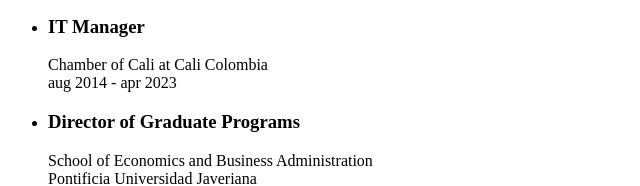
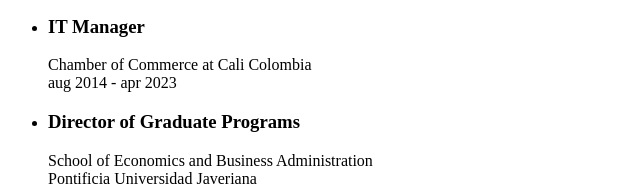
Before and after one commit to AndresMessaD/myResume, a plain HTML site: page index.html in a window 1280 px wide. Shown: the part 726-912 px from the top of the page, 0-640 px from the left. Drawn offline with Linux system fonts and the light colour scheme.

Commit message:
Update index.html

```diff
--- a/index.html
+++ b/index.html
@@ -39,7 +39,7 @@
             apr 2023 - Present
         </li>
         <li><h3>IT Manager</h3>
-            Chamber of Cali at Cali Colombia<br>
+            Chamber of Commerce at Cali Colombia<br>
             aug 2014 - apr 2023
         </li>
         <li><h3>Director of Graduate Programs</h3>
```
